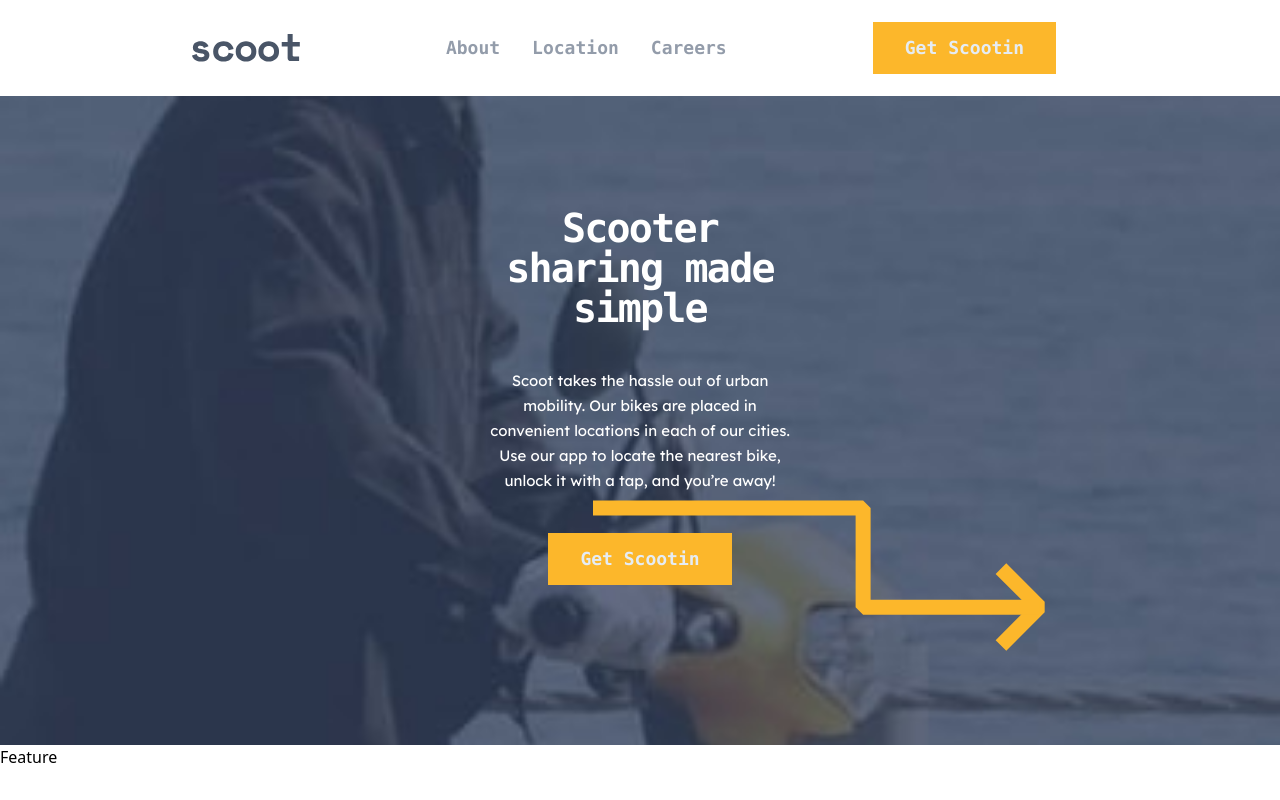
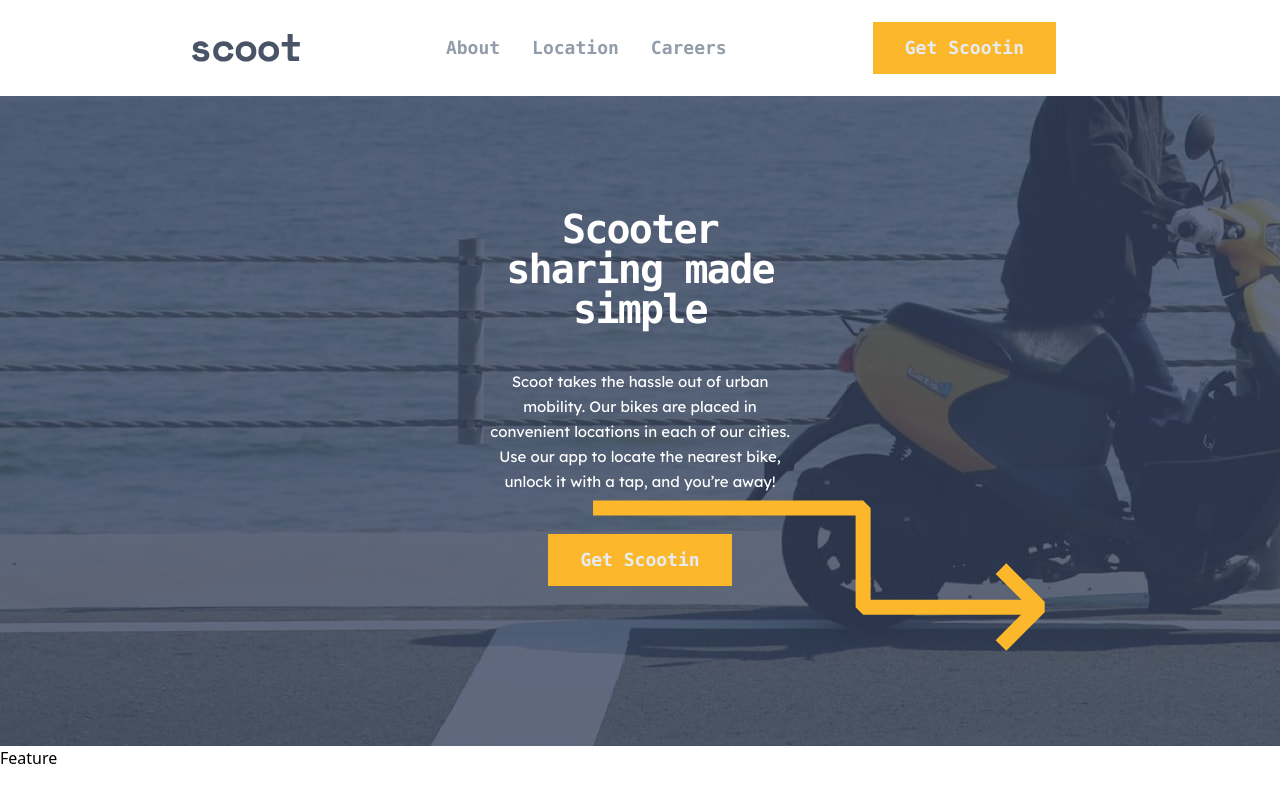
Before and after one commit to luc4sleite/scoot-website, a React (Vite) app: page / in a window 1280 px wide. Built offline with nearby package versions, Linux system fonts and the light colour scheme.

Commit message:
fix: navbar position in tablet and desktop

```diff
--- a/src/components/Banner/index.jsx
+++ b/src/components/Banner/index.jsx
@@ -4,7 +4,7 @@ import rightArrow from "../../assets/patterns/right-arrow.svg";
 
 export default function Banner() {
   return (
-    <div className="flex flex-col justify-center items-center text-center gap-10 bg-home-hero-mobile bg-no-repeat bg-cover pt-28 pb-40 w-screen overflow-hidden">
+    <div className="w-screen h-[650px] flex flex-col justify-center items-center text-center gap-10 bg-home-hero-mobile md:bg-home-hero-tablet lg:bg-home-hero-desktop bg-no-repeat bg-cover pt-28 pb-40 overflow-hidden">
       <h1 className="text-[40px]/[40px] text-white tracking-[-1.79px] font-mono font-bold w-[311px]">Scooter sharing made simple</h1>
       <p className="font-lexend text-[15px]/[25px] text-white w-[311px]">Scoot takes the hassle out of urban mobility. Our bikes are placed in convenient locations in each of our cities. Use our app to locate the nearest bike, unlock it with a tap, and you’re away!</p>
       <Button name="Get Scootin" />
--- a/src/components/Navbar/index.jsx
+++ b/src/components/Navbar/index.jsx
@@ -14,7 +14,7 @@ export default function Navbar() {
 
   return (
     <nav className="w-screen h-[64px] md:h-[96px] flex items-center justify-center p-4 gap-4 relative">
-      <div className="md:hidden sm:fixed flex h-[64px] items-center justify-center bg-white w-screen">
+      <div className="md:hidden fixed flex h-[64px] items-center justify-center bg-white w-screen">
         <button onClick={toggleMenu} className="absolute left-8 top-6 block md:hidden">
           {!isOpen ? (
             <img src={hamburger} alt="Menu hamburger" />
@@ -40,7 +40,7 @@ export default function Navbar() {
           </ul>
           <Button name="Get Scootin" />
       </aside>
-      <div className="hidden md:flex md:fixed w-screen justify-between items-center md:px-8 lg:px-48 m-auto bg-white">
+      <div className="hidden md:flex md:fixed w-screen h-[92px] justify-between items-center md:px-8 lg:px-48 m-auto bg-white">
         <a href="/">
           <img className="w-[107.82px]" src={logo} alt="Scoot Logo" />
         </a>
--- a/tailwind.config.js
+++ b/tailwind.config.js
@@ -16,6 +16,8 @@ export default {
       },
       backgroundImage: {
         'home-hero-mobile': "url('./src/assets/images/home-hero-mobile.jpg')",
+        'home-hero-tablet': "url('./src/assets/images/home-hero-tablet.jpg')",
+        'home-hero-desktop': "url('./src/assets/images/home-hero-desktop.jpg')",
       }
     },
   },
```
